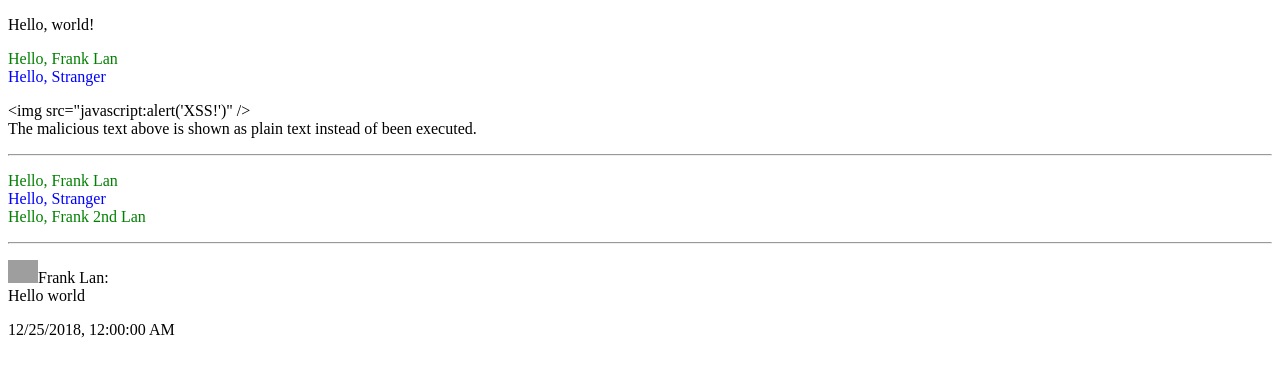
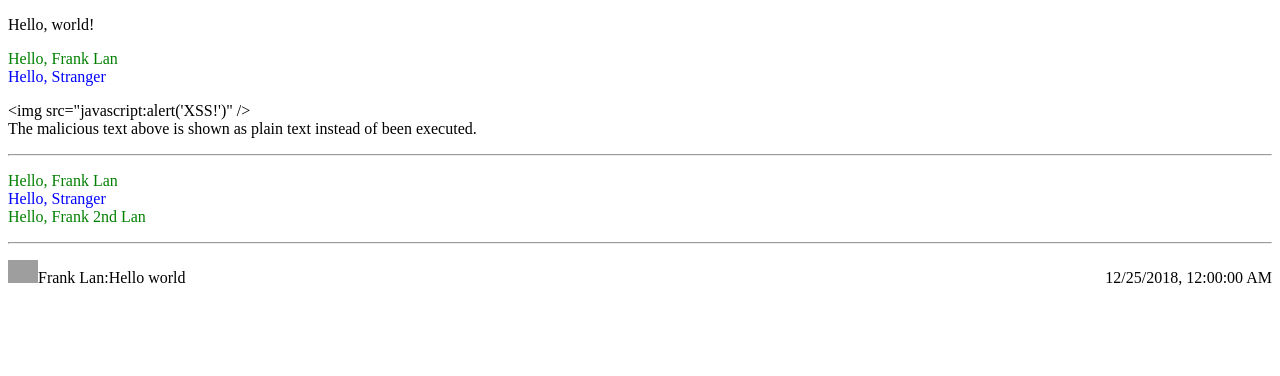
Before and after one commit to tlan16/learn-react, a React app: page / in a window 1280 px wide. Shown: the top 376 px of the page. Built offline with nearby package versions, Linux system fonts and the light colour scheme; grey boxes are pictures that could not be loaded; the HTML template or start-up script is replaced by a standard one.

Commit message:
improve code done for section `Introducing JSX`

```diff
--- a/src/components/Comment.js
+++ b/src/components/Comment.js
@@ -5,17 +5,18 @@ import {UserInfo} from './UserInfo'
 const formatDate = date => date.toLocaleString()
 
 const Comment = props => (
-  <div className="Comment">
-    <p>
+  <span className="Comment" style={{display:'flex'}}>
+    <span style={{flexGrow: 2}}>
       <UserInfo user={props.author}/>
-      <div className="Comment-text">
+      <span className="Comment-text">
         {props.text}
-      </div>
-    </p>
-    <div className="Comment-date">
+      </span>
+    </span>
+    <br/>
+    <span className="Comment-date" style={{alignSelf:'flex-end'}}>
       {formatDate(props.date)}
-    </div>
-  </div>
+    </span>
+  </span>
 )
 
 export default Comment
--- a/src/components/UserInfo.js
+++ b/src/components/UserInfo.js
@@ -2,12 +2,12 @@ import React from 'react'
 import { Avatar } from './Avatar'
 
 const UserInfo = props => (
-  <div className="UserInfo">
+  <span className="UserInfo">
     <Avatar user={props.user}/>
     <span className="UserInfo-name">
       {props.user.name}:
     </span>
-  </div>
+  </span>
 )
 
 export default UserInfo
```
